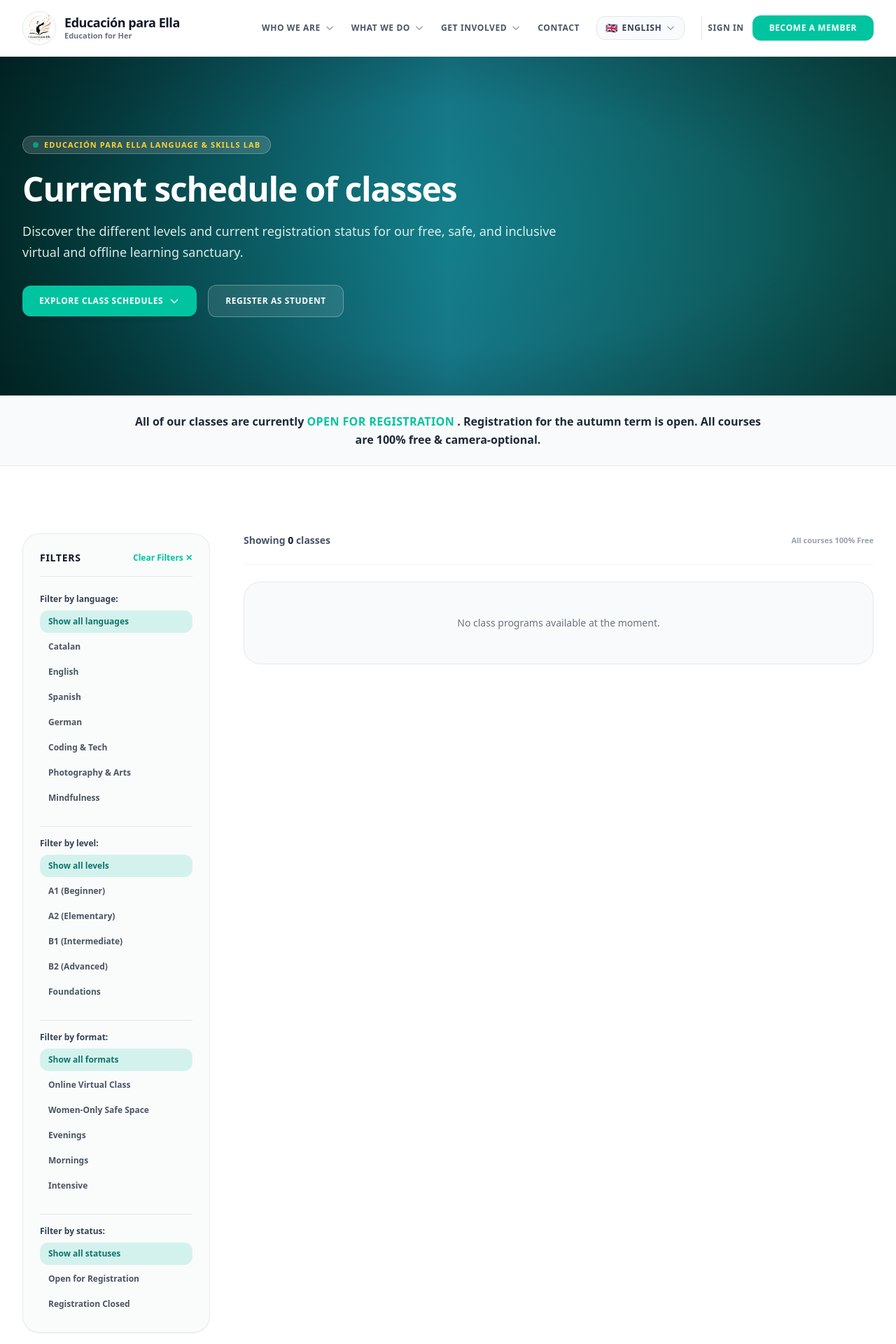
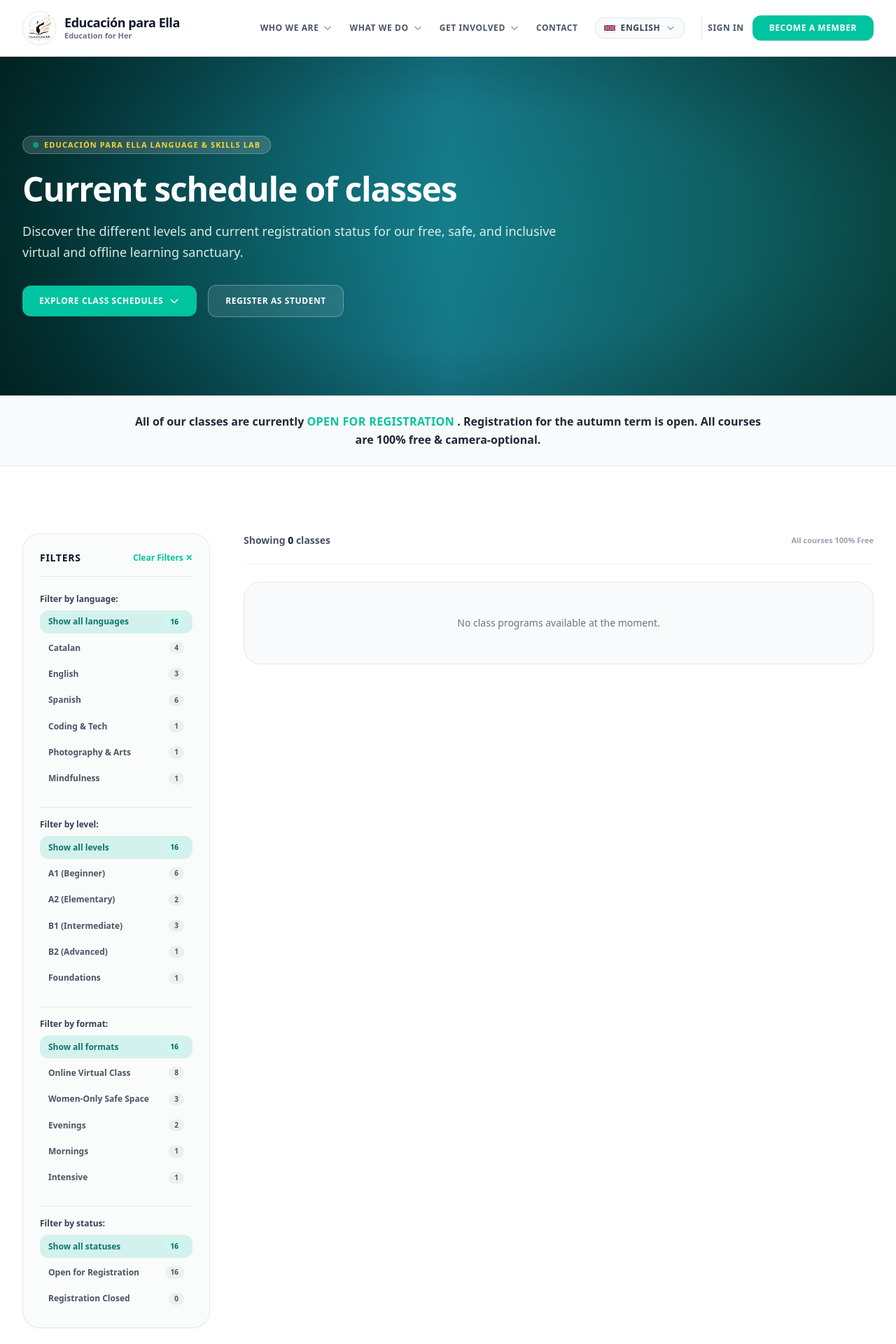
Before and after one commit to KhairullahChakir/educacion-para-ella, a Django app: page /classes/ in a window 1280 px wide. Shown: the top 1920 px of the page at 70% size. Run offline with Django 5.2, Linux system fonts and the light colour scheme; data that the repository does not hold is empty.

Commit message:
Add vector SVG flag in language navbar, live filter counter badges, and smooth card hover animations on /classes/

```diff
--- a/core/templates/core/classes.html
+++ b/core/templates/core/classes.html
@@ -74,29 +74,33 @@
                     <div class="space-y-2 mb-6">
                         <p class="text-xs font-bold text-gray-700">Filter by language:</p>
                         <div class="flex flex-col space-y-1" id="filter-subject-group">
-                            <button type="button" data-filter-type="subject" data-filter-value="all" class="filter-btn active text-left px-3 py-2 rounded-xl text-xs font-semibold transition-all">
-                                Show all languages
+                            <button type="button" data-filter-type="subject" data-filter-value="all" class="filter-btn active flex items-center justify-between px-3 py-2 rounded-xl text-xs font-semibold transition-all">
+                                <span>Show all languages</span>
+                                <span class="text-[10px] font-bold px-2 py-0.5 rounded-full bg-teal-100/70 text-teal-800" data-count-for="subject-all">16</span>
                             </button>
-                            <button type="button" data-filter-type="subject" data-filter-value="catalan" class="filter-btn text-left px-3 py-2 rounded-xl text-xs font-semibold transition-all">
-                                Catalan
+                            <button type="button" data-filter-type="subject" data-filter-value="catalan" class="filter-btn flex items-center justify-between px-3 py-2 rounded-xl text-xs font-semibold transition-all">
+                                <span>Catalan</span>
+                                <span class="text-[10px] font-bold px-2 py-0.5 rounded-full bg-gray-200/60 text-gray-600" data-count-for="subject-catalan">4</span>
                             </button>
-                            <button type="button" data-filter-type="subject" data-filter-value="english" class="filter-btn text-left px-3 py-2 rounded-xl text-xs font-semibold transition-all">
-                                English
+                            <button type="button" data-filter-type="subject" data-filter-value="english" class="filter-btn flex items-center justify-between px-3 py-2 rounded-xl text-xs font-semibold transition-all">
+                                <span>English</span>
+                                <span class="text-[10px] font-bold px-2 py-0.5 rounded-full bg-gray-200/60 text-gray-600" data-count-for="subject-english">3</span>
                             </button>
-                            <button type="button" data-filter-type="subject" data-filter-value="spanish" class="filter-btn text-left px-3 py-2 rounded-xl text-xs font-semibold transition-all">
-                                Spanish
+                            <button type="button" data-filter-type="subject" data-filter-value="spanish" class="filter-btn flex items-center justify-between px-3 py-2 rounded-xl text-xs font-semibold transition-all">
+                                <span>Spanish</span>
+                                <span class="text-[10px] font-bold px-2 py-0.5 rounded-full bg-gray-200/60 text-gray-600" data-count-for="subject-spanish">6</span>
                             </button>
-                            <button type="button" data-filter-type="subject" data-filter-value="german" class="filter-btn text-left px-3 py-2 rounded-xl text-xs font-semibold transition-all">
-                                German
+                            <button type="button" data-filter-type="subject" data-filter-value="coding" class="filter-btn flex items-center justify-between px-3 py-2 rounded-xl text-xs font-semibold transition-all">
+                                <span>Coding & Tech</span>
+                                <span class="text-[10px] font-bold px-2 py-0.5 rounded-full bg-gray-200/60 text-gray-600" data-count-for="subject-coding">1</span>
                             </button>
-                            <button type="button" data-filter-type="subject" data-filter-value="coding" class="filter-btn text-left px-3 py-2 rounded-xl text-xs font-semibold transition-all">
-                                Coding & Tech
+                            <button type="button" data-filter-type="subject" data-filter-value="photography" class="filter-btn flex items-center justify-between px-3 py-2 rounded-xl text-xs font-semibold transition-all">
+                                <span>Photography & Arts</span>
+                                <span class="text-[10px] font-bold px-2 py-0.5 rounded-full bg-gray-200/60 text-gray-600" data-count-for="subject-photography">1</span>
                             </button>
-                            <button type="button" data-filter-type="subject" data-filter-value="photography" class="filter-btn text-left px-3 py-2 rounded-xl text-xs font-semibold transition-all">
-                                Photography & Arts
-                            </button>
-                            <button type="button" data-filter-type="subject" data-filter-value="mindfulness" class="filter-btn text-left px-3 py-2 rounded-xl text-xs font-semibold transition-all">
-                                Mindfulness
+                            <button type="button" data-filter-type="subject" data-filter-value="mindfulness" class="filter-btn flex items-center justify-between px-3 py-2 rounded-xl text-xs font-semibold transition-all">
+                                <span>Mindfulness</span>
+                                <span class="text-[10px] font-bold px-2 py-0.5 rounded-full bg-gray-200/60 text-gray-600" data-count-for="subject-mindfulness">1</span>
                             </button>
                         </div>
                     </div>
@@ -105,23 +109,29 @@
                     <div class="space-y-2 mb-6 pt-4 border-t border-gray-200">
                         <p class="text-xs font-bold text-gray-700">Filter by level:</p>
                         <div class="flex flex-col space-y-1" id="filter-level-group">
-                            <button type="button" data-filter-type="level" data-filter-value="all" class="filter-btn active text-left px-3 py-2 rounded-xl text-xs font-semibold transition-all">
-                                Show all levels
+                            <button type="button" data-filter-type="level" data-filter-value="all" class="filter-btn active flex items-center justify-between px-3 py-2 rounded-xl text-xs font-semibold transition-all">
+                                <span>Show all levels</span>
+                                <span class="text-[10px] font-bold px-2 py-0.5 rounded-full bg-teal-100/70 text-teal-800" data-count-for="level-all">16</span>
                             </button>
-                            <button type="button" data-filter-type="level" data-filter-value="a1" class="filter-btn text-left px-3 py-2 rounded-xl text-xs font-semibold transition-all">
-                                A1 (Beginner)
+                            <button type="button" data-filter-type="level" data-filter-value="a1" class="filter-btn flex items-center justify-between px-3 py-2 rounded-xl text-xs font-semibold transition-all">
+                                <span>A1 (Beginner)</span>
+                                <span class="text-[10px] font-bold px-2 py-0.5 rounded-full bg-gray-200/60 text-gray-600" data-count-for="level-a1">6</span>
                             </button>
-                            <button type="button" data-filter-type="level" data-filter-value="a2" class="filter-btn text-left px-3 py-2 rounded-xl text-xs font-semibold transition-all">
-                                A2 (Elementary)
+                            <button type="button" data-filter-type="level" data-filter-value="a2" class="filter-btn flex items-center justify-between px-3 py-2 rounded-xl text-xs font-semibold transition-all">
+                                <span>A2 (Elementary)</span>
+                                <span class="text-[10px] font-bold px-2 py-0.5 rounded-full bg-gray-200/60 text-gray-600" data-count-for="level-a2">2</span>
                             </button>
-                            <button type="button" data-filter-type="level" data-filter-value="b1" class="filter-btn text-left px-3 py-2 rounded-xl text-xs font-semibold transition-all">
-                                B1 (Intermediate)
+                            <button type="button" data-filter-type="level" data-filter-value="b1" class="filter-btn flex items-center justify-between px-3 py-2 rounded-xl text-xs font-semibold transition-all">
+                                <span>B1 (Intermediate)</span>
+                                <span class="text-[10px] font-bold px-2 py-0.5 rounded-full bg-gray-200/60 text-gray-600" data-count-for="level-b1">3</span>
                             </button>
-                            <button type="button" data-filter-type="level" data-filter-value="b2" class="filter-btn text-left px-3 py-2 rounded-xl text-xs font-semibold transition-all">
-                                B2 (Advanced)
+                            <button type="button" data-filter-type="level" data-filter-value="b2" class="filter-btn flex items-center justify-between px-3 py-2 rounded-xl text-xs font-semibold transition-all">
+                                <span>B2 (Advanced)</span>
+                                <span class="text-[10px] font-bold px-2 py-0.5 rounded-full bg-gray-200/60 text-gray-600" data-count-for="level-b2">1</span>
                             </button>
-                            <button type="button" data-filter-type="level" data-filter-value="foundations" class="filter-btn text-left px-3 py-2 rounded-xl text-xs font-semibold transition-all">
-                                Foundations
+                            <button type="button" data-filter-type="level" data-filter-value="foundations" class="filter-btn flex items-center justify-between px-3 py-2 rounded-xl text-xs font-semibold transition-all">
+                                <span>Foundations</span>
+                                <span class="text-[10px] font-bold px-2 py-0.5 rounded-full bg-gray-200/60 text-gray-600" data-count-for="level-foundations">1</span>
                             </button>
                         </div>
                     </div>
@@ -130,23 +140,29 @@
                     <div class="space-y-2 mb-6 pt-4 border-t border-gray-200">
                         <p class="text-xs font-bold text-gray-700">Filter by format:</p>
                         <div class="flex flex-col space-y-1" id="filter-format-group">
-                            <button type="button" data-filter-type="format" data-filter-value="all" class="filter-btn active text-left px-3 py-2 rounded-xl text-xs font-semibold transition-all">
-                                Show all formats
+                            <button type="button" data-filter-type="format" data-filter-value="all" class="filter-btn active flex items-center justify-between px-3 py-2 rounded-xl text-xs font-semibold transition-all">
+                                <span>Show all formats</span>
+                                <span class="text-[10px] font-bold px-2 py-0.5 rounded-full bg-teal-100/70 text-teal-800" data-count-for="format-all">16</span>
                             </button>
-                            <button type="button" data-filter-type="format" data-filter-value="online" class="filter-btn text-left px-3 py-2 rounded-xl text-xs font-semibold transition-all">
-                                Online Virtual Class
+                            <button type="button" data-filter-type="format" data-filter-value="online" class="filter-btn flex items-center justify-between px-3 py-2 rounded-xl text-xs font-semibold transition-all">
+                                <span>Online Virtual Class</span>
+                                <span class="text-[10px] font-bold px-2 py-0.5 rounded-full bg-gray-200/60 text-gray-600" data-count-for="format-online">8</span>
                             </button>
-                            <button type="button" data-filter-type="format" data-filter-value="women_only" class="filter-btn text-left px-3 py-2 rounded-xl text-xs font-semibold transition-all">
-                                Women-Only Safe Space
+                            <button type="button" data-filter-type="format" data-filter-value="women_only" class="filter-btn flex items-center justify-between px-3 py-2 rounded-xl text-xs font-semibold transition-all">
+                                <span>Women-Only Safe Space</span>
+                                <span class="text-[10px] font-bold px-2 py-0.5 rounded-full bg-gray-200/60 text-gray-600" data-count-for="format-women_only">3</span>
                             </button>
-                            <button type="button" data-filter-type="format" data-filter-value="evenings" class="filter-btn text-left px-3 py-2 rounded-xl text-xs font-semibold transition-all">
-                                Evenings
+                            <button type="button" data-filter-type="format" data-filter-value="evenings" class="filter-btn flex items-center justify-between px-3 py-2 rounded-xl text-xs font-semibold transition-all">
+                                <span>Evenings</span>
+                                <span class="text-[10px] font-bold px-2 py-0.5 rounded-full bg-gray-200/60 text-gray-600" data-count-for="format-evenings">2</span>
                             </button>
-                            <button type="button" data-filter-type="format" data-filter-value="mornings" class="filter-btn text-left px-3 py-2 rounded-xl text-xs font-semibold transition-all">
-                                Mornings
+                            <button type="button" data-filter-type="format" data-filter-value="mornings" class="filter-btn flex items-center justify-between px-3 py-2 rounded-xl text-xs font-semibold transition-all">
+                                <span>Mornings</span>
+                                <span class="text-[10px] font-bold px-2 py-0.5 rounded-full bg-gray-200/60 text-gray-600" data-count-for="format-mornings">1</span>
                             </button>
-                            <button type="button" data-filter-type="format" data-filter-value="intensive" class="filter-btn text-left px-3 py-2 rounded-xl text-xs font-semibold transition-all">
-                                Intensive
+                            <button type="button" data-filter-type="format" data-filter-value="intensive" class="filter-btn flex items-center justify-between px-3 py-2 rounded-xl text-xs font-semibold transition-all">
+                                <span>Intensive</span>
+                                <span class="text-[10px] font-bold px-2 py-0.5 rounded-full bg-gray-200/60 text-gray-600" data-count-for="format-intensive">1</span>
                             </button>
                         </div>
                     </div>
@@ -155,14 +171,17 @@
                     <div class="space-y-2 pt-4 border-t border-gray-200">
                         <p class="text-xs font-bold text-gray-700">Filter by status:</p>
                         <div class="flex flex-col space-y-1" id="filter-status-group">
-                            <button type="button" data-filter-type="status" data-filter-value="all" class="filter-btn active text-left px-3 py-2 rounded-xl text-xs font-semibold transition-all">
-                                Show all statuses
+                            <button type="button" data-filter-type="status" data-filter-value="all" class="filter-btn active flex items-center justify-between px-3 py-2 rounded-xl text-xs font-semibold transition-all">
+                                <span>Show all statuses</span>
+                                <span class="text-[10px] font-bold px-2 py-0.5 rounded-full bg-teal-100/70 text-teal-800" data-count-for="status-all">16</span>
                             </button>
-                            <button type="button" data-filter-type="status" data-filter-value="open" class="filter-btn text-left px-3 py-2 rounded-xl text-xs font-semibold transition-all">
-                                Open for Registration
+                            <button type="button" data-filter-type="status" data-filter-value="open" class="filter-btn flex items-center justify-between px-3 py-2 rounded-xl text-xs font-semibold transition-all">
+                                <span>Open for Registration</span>
+                                <span class="text-[10px] font-bold px-2 py-0.5 rounded-full bg-gray-200/60 text-gray-600" data-count-for="status-open">16</span>
                             </button>
-                            <button type="button" data-filter-type="status" data-filter-value="closed" class="filter-btn text-left px-3 py-2 rounded-xl text-xs font-semibold transition-all">
-                                Registration Closed
+                            <button type="button" data-filter-type="status" data-filter-value="closed" class="filter-btn flex items-center justify-between px-3 py-2 rounded-xl text-xs font-semibold transition-all">
+                                <span>Registration Closed</span>
+                                <span class="text-[10px] font-bold px-2 py-0.5 rounded-full bg-gray-200/60 text-gray-600" data-count-for="status-closed">0</span>
                             </button>
                         </div>
                     </div>
@@ -184,7 +203,7 @@
                 <!-- Classes Grid -->
                 <div class="grid grid-cols-1 md:grid-cols-2 xl:grid-cols-3 gap-6" id="classes-grid">
                     {% for program in class_programs %}
-                    <div class="class-card bg-white rounded-3xl p-6 sm:p-7 border border-gray-200/90 shadow-2xs hover:shadow-lg hover:border-teal-300 transition-all flex flex-col justify-between"
+                    <div class="class-card bg-white rounded-3xl p-6 sm:p-7 border border-gray-200/80 shadow-2xs hover:shadow-xl hover:border-[#00c49f] hover:-translate-y-1 transition-all duration-200 flex flex-col justify-between"
                          data-subject="{{ program.subject_category|default:'general' }}"
                          data-level="{{ program.level_category|default:'all' }}"
                          data-format="{{ program.format_category|default:'online' }}"
@@ -197,7 +216,7 @@
 
                             <!-- Level & Registration Status line in vibrant teal -->
                             <p class="text-xs sm:text-sm font-bold text-[#00c49f] mt-1.5 flex items-center gap-1.5">
-                                {{ program.badge_text|default:'A1 • Registration Open' }}
+                                {{ program.badge_text|default:'A1 • Open for Registration' }}
                             </p>
 
                             <!-- Course Metadata List -->
@@ -223,12 +242,13 @@
                         <!-- Action Button -->
                         <div class="pt-6">
                             {% if program.status == 'closed' %}
-                            <button disabled class="inline-flex items-center justify-center w-fit px-5 py-2 rounded-xl text-xs font-extrabold uppercase tracking-wider text-gray-400 border border-gray-300 bg-gray-50 cursor-not-allowed">
+                            <button disabled class="inline-flex items-center justify-center w-fit px-5 py-2.5 rounded-xl text-xs font-extrabold uppercase tracking-wider text-gray-400 border border-gray-300 bg-gray-50 cursor-not-allowed">
                                 Closed
                             </button>
                             {% else %}
-                            <a href="{{ program.button_url|default:'/register/' }}" class="inline-flex items-center justify-center w-fit px-5 py-2 rounded-xl text-xs font-extrabold uppercase tracking-wider text-[#00c49f] border-2 border-[#00c49f] hover:bg-[#00c49f] hover:text-white transition-all cursor-pointer shadow-2xs">
-                                {{ program.button_text|default:'Get started' }}
+                            <a href="{{ program.button_url|default:'/register/' }}" class="group/btn inline-flex items-center justify-center gap-1.5 px-5 py-2.5 rounded-xl text-xs font-extrabold uppercase tracking-wider text-[#00c49f] border-2 border-[#00c49f] hover:bg-[#00c49f] hover:text-white transition-all cursor-pointer shadow-2xs">
+                                <span>{{ program.button_text|default:'Get started' }}</span>
+                                <svg class="w-3.5 h-3.5 group-hover/btn:translate-x-1 transition-transform" fill="none" stroke="currentColor" viewBox="0 0 24 24"><path stroke-linecap="round" stroke-linejoin="round" stroke-width="2.5" d="M14 5l7 7m0 0l-7 7m7-7H3"/></svg>
                             </a>
                             {% endif %}
                         </div>
--- a/templates/base.html
+++ b/templates/base.html
@@ -104,10 +104,12 @@
                         Contact
                     </a>
 
-                    <!-- 5. 🇬🇧 ENGLISH ▾ (Language Dropdown with Flag) -->
+                    <!-- 5. ENGLISH ▾ (Language Dropdown with SVG Flag) -->
                     <div class="relative" id="language-dropdown-container">
-                        <button id="language-dropdown-btn" type="button" class="inline-flex items-center gap-1.5 px-3 py-1.5 rounded-xl text-xs font-bold uppercase tracking-wider text-gray-700 bg-gray-50 hover:bg-gray-100 border border-gray-200 focus:outline-none transition-colors whitespace-nowrap cursor-pointer">
-                            <span class="text-sm">🇬🇧</span>
+                        <button id="language-dropdown-btn" type="button" class="inline-flex items-center gap-2 px-3 py-1.5 rounded-xl text-xs font-bold uppercase tracking-wider text-gray-700 bg-gray-50 hover:bg-gray-100 border border-gray-200 focus:outline-none transition-colors whitespace-nowrap cursor-pointer">
+                            <span id="current-lang-flag" class="inline-flex items-center">
+                                <svg class="w-4 h-3 rounded-[2px] shadow-2xs inline-block" viewBox="0 0 60 30" aria-hidden="true"><g><path d="M0 0v30h60V0z" fill="#012169"/><path d="M0 0l60 30m0-30L0 30" stroke="#fff" stroke-width="6"/><path d="M0 0l60 30m0-30L0 30" stroke="#C8102E" stroke-width="4"/><path d="M30 0v30M0 15h60" stroke="#fff" stroke-width="10"/><path d="M30 0v30M0 15h60" stroke="#C8102E" stroke-width="6"/></g></svg>
+                            </span>
                             <span id="current-lang-text">English</span>
                             <svg class="w-3.5 h-3.5 text-gray-400" fill="none" stroke="currentColor" viewBox="0 0 24 24">
                                 <path stroke-linecap="round" stroke-linejoin="round" stroke-width="2.5" d="M19 9l-7 7-7-7"/>
@@ -117,21 +119,21 @@
                         <div id="language-dropdown-menu" class="hidden absolute right-0 mt-2 w-48 bg-white text-gray-800 rounded-2xl shadow-xl border border-gray-150 py-2 z-50">
                             <button type="button" onclick="selectLanguage('en', 'English')" class="w-full px-4 py-2.5 text-left text-xs font-semibold hover:bg-teal-50 hover:text-teal-800 flex items-center justify-between">
                                 <div class="flex items-center gap-2">
-                                    <span class="text-sm">🇬🇧</span>
+                                    <svg class="w-4 h-3 rounded-[2px] shadow-2xs inline-block" viewBox="0 0 60 30" aria-hidden="true"><g><path d="M0 0v30h60V0z" fill="#012169"/><path d="M0 0l60 30m0-30L0 30" stroke="#fff" stroke-width="6"/><path d="M0 0l60 30m0-30L0 30" stroke="#C8102E" stroke-width="4"/><path d="M30 0v30M0 15h60" stroke="#fff" stroke-width="10"/><path d="M30 0v30M0 15h60" stroke="#C8102E" stroke-width="6"/></g></svg>
                                     <span>English</span>
                                 </div>
                                 <span class="text-gray-400 text-[10px]">EN</span>
                             </button>
                             <button type="button" onclick="selectLanguage('fa', 'دری (Dari)')" class="w-full px-4 py-2.5 text-left text-xs font-semibold hover:bg-teal-50 hover:text-teal-800 flex items-center justify-between">
                                 <div class="flex items-center gap-2">
-                                    <span class="text-sm">🇦🇫</span>
+                                    <span class="w-4 h-3 rounded-[2px] bg-gradient-to-r from-black via-red-600 to-green-700 inline-block shadow-2xs"></span>
                                     <span dir="rtl">دری (Dari)</span>
                                 </div>
                                 <span class="text-gray-400 text-[10px]">FA</span>
                             </button>
                             <button type="button" onclick="selectLanguage('ps', 'پښتو (Pashto)')" class="w-full px-4 py-2.5 text-left text-xs font-semibold hover:bg-teal-50 hover:text-teal-800 flex items-center justify-between">
                                 <div class="flex items-center gap-2">
-                                    <span class="text-sm">🇦🇫</span>
+                                    <span class="w-4 h-3 rounded-[2px] bg-gradient-to-r from-black via-red-600 to-green-700 inline-block shadow-2xs"></span>
                                     <span dir="rtl">پښتو (Pashto)</span>
                                 </div>
                                 <span class="text-gray-400 text-[10px]">PS</span>
```
Also changed, not shown: theme/static/css/dist/styles.css.
